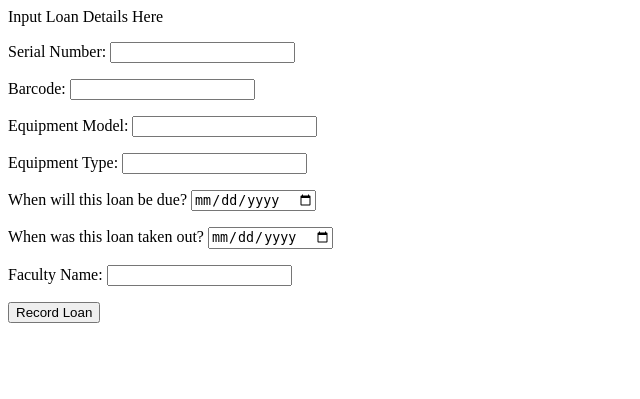
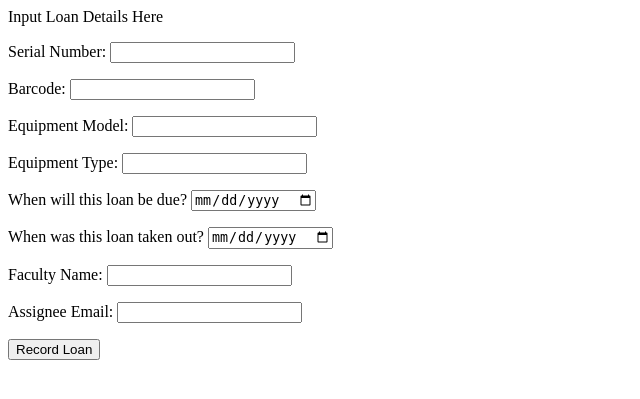
Before and after one commit to Scotthunt0413/VelocIT_Staging, a Flask app: page /request in a window 1280 px wide. Shown: the top 399 px of the page, without its empty margins (0-640 px from the left). Run offline with Flask 3, Linux system fonts and the light colour scheme.

Commit message:
fixed this so now loans are able to push to DB

```diff
--- a/flaskr/app/forms.py
+++ b/flaskr/app/forms.py
@@ -34,13 +34,15 @@ class ResetForm(FlaskForm):
 
 #WE will need to readdress the loan form we want to start the login process first
 class LoanForm(FlaskForm):
-   serial = IntegerField('Serial Number: ',validators=[DataRequired()])
-   barcode = IntegerField('Barcode: ',validators=[DataRequired()])
+
+   serial = StringField('Serial Number: ',validators=[DataRequired()])
+   barcode = StringField('Barcode: ',validators=[DataRequired()])
    model = StringField('Equipment Model: ',validators=[DataRequired()])
    type = StringField('Equipment Type: ',validators=[DataRequired()])
    loan_in_date = DateField('When will this loan be due? ',validators=[DataRequired()])
    loan_date_out = DateField('When was this loan taken out? ',validators=[DataRequired()])
    faculty_name = StringField('Faculty Name: ',validators=[DataRequired()])
+   faculty_email = EmailField('Assignee Email: ',validators=[DataRequired()])
    submit = SubmitField('Record Loan')
 
 class FacultyForm(FlaskForm):
--- a/flaskr/app/routes.py
+++ b/flaskr/app/routes.py
@@ -90,7 +90,8 @@ def request_loan():
             Equipment_Type = form.type.data,
             loan_in_date = form.loan_in_date.data,
             loan_date_out = form.loan_date_out.data,
-            faculty_name = form.faculty_name.data
+            faculty_name = form.faculty_name.data,
+            faculty_email = form.faculty_email.data
         )
         db.session.add(deviceLoan)
         db.session.commit()
--- a/flaskr/app/templates/loan.html
+++ b/flaskr/app/templates/loan.html
@@ -34,6 +34,11 @@
                 {{form.faculty_name.label}}
                 {{form.faculty_name}}
             </p>
+            <p>
+                {{form.faculty_email.label}}
+                {{form.faculty_email}}
+            </p>
+
             {{form.submit}}
         </form>
     </body>
```
Also changed, not shown: flaskr/app/models.py (+4 -3 lines), flaskr/app/templates/loan_page.html (deleted, +0 -8 lines).
